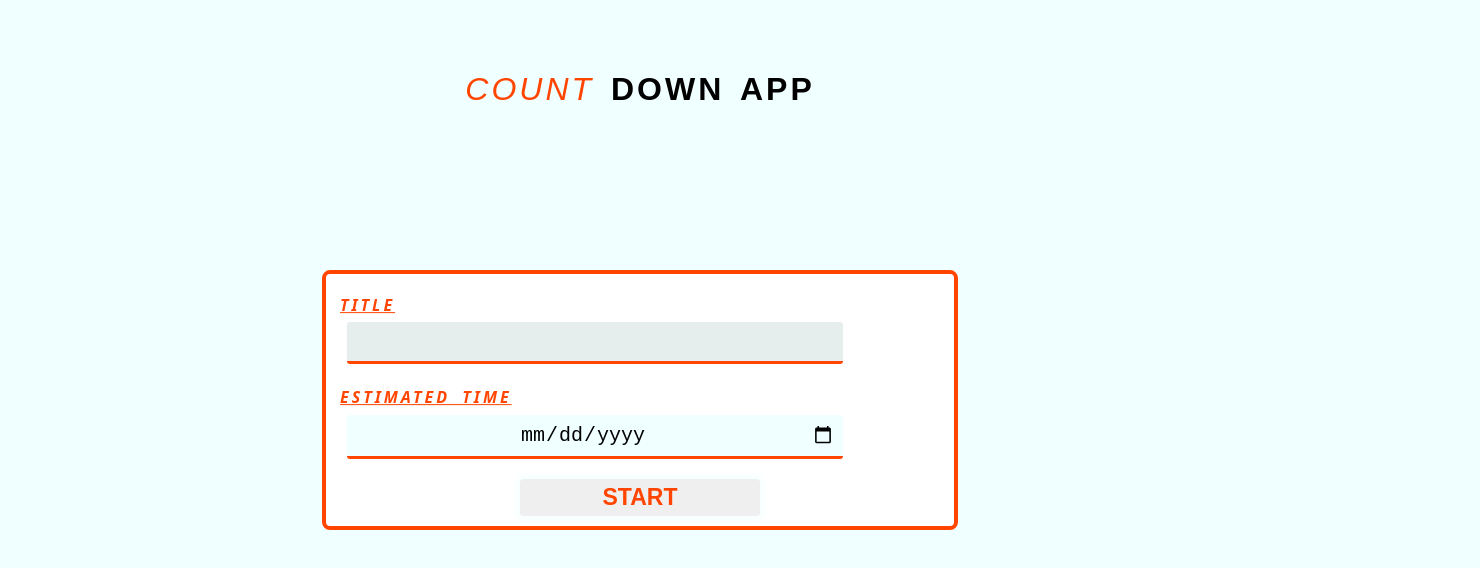
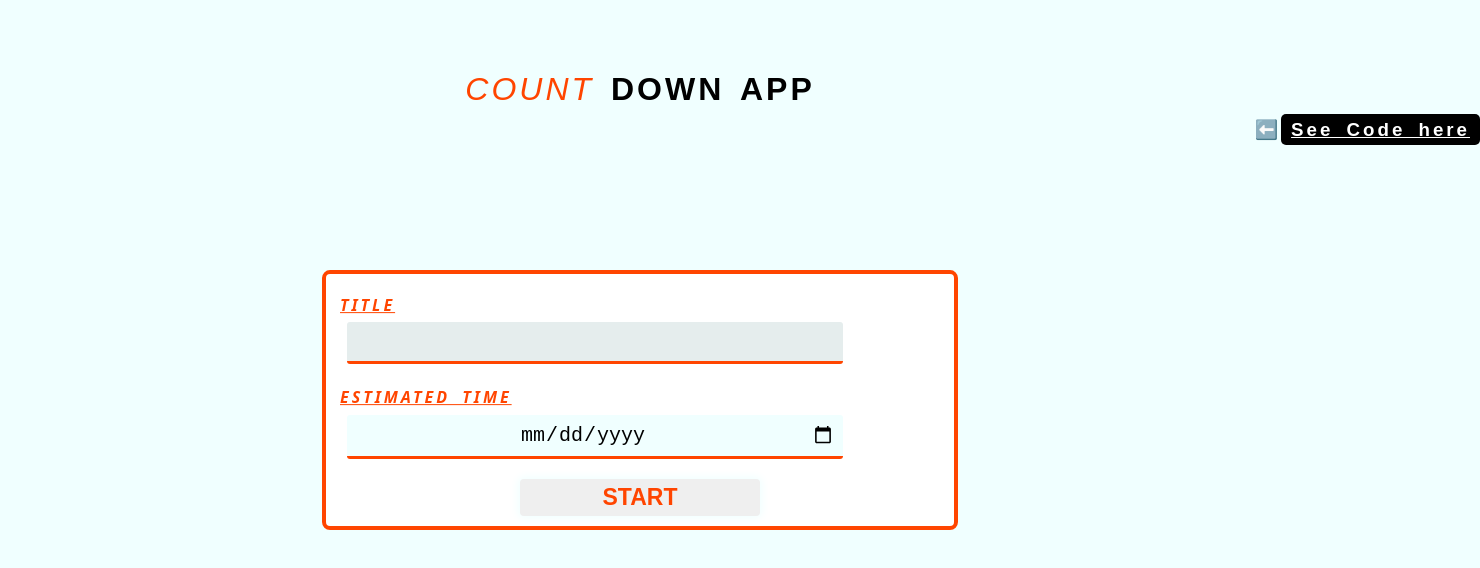
Before and after one commit to Mamesha3/Count-Down-App, a plain HTML site: page index.html in a window 1280 px wide. Shown: the whole page, 1480 px wide, since content can reach past the window. Drawn offline with Linux system fonts and the light colour scheme.

Commit message:
add code to see

```diff
--- a/countDown.css
+++ b/countDown.css
@@ -5,6 +5,7 @@ body {
     background-color: azure;
     word-spacing: 5px;
     letter-spacing: 3px;
+    overflow-x: hidden;
 }
 h1 {
     text-align: center;
@@ -188,6 +189,36 @@ h1 .title {
 .action-container {
      display: none;
 }
+.code_here {
+    position: absolute;
+    right: 0;
+    top: 100px;
+    transform: translateX(200px);
+}
+
+@keyframes slidout {
+    from {
+        transform: translateX(200px);
+    }
+    to {
+        transform: translateX(0);
+    }
+}
+.showhere {
+    transform: translateX(0);
+    animation: slidout 1s ease-in-out alternate;
+}
+.code_here a {
+    color: white;
+    background-color: black;
+    padding: 5px 10px;
+    width: 250px;
+    border-radius: 5px;
+    text-align: center;
+}
+.code_sign {
+    cursor: pointer;
+}
 @media (max-width: 500px) {
     .users-inputs {
         width: 360px;
--- a/countDown.js
+++ b/countDown.js
@@ -14,6 +14,13 @@ const userTitle = document.getElementById('user-title')
 const resetBtn = document.getElementById('reset-btn')
 
 let intervalset;
+
+
+  // to get code click here
+document.querySelector('.code_sign').addEventListener('click',function () {
+      let code = document.querySelector('.code_here')
+      code.classList.toggle('showhere')
+})
 
 // countDown function
 function countDown(inpDate, inpText) {
--- a/index.html
+++ b/index.html
@@ -48,6 +48,10 @@
         </div>
      </div>
 
+     <div class="code_here">
+       <h3 id="code"><span class="code_sign">⬅️</span><a href="code">See Code here</a></h3>
+    </div>
+
     <!-- javascript link -->
     <script src="countDown.js"></script>
 </body>
```
